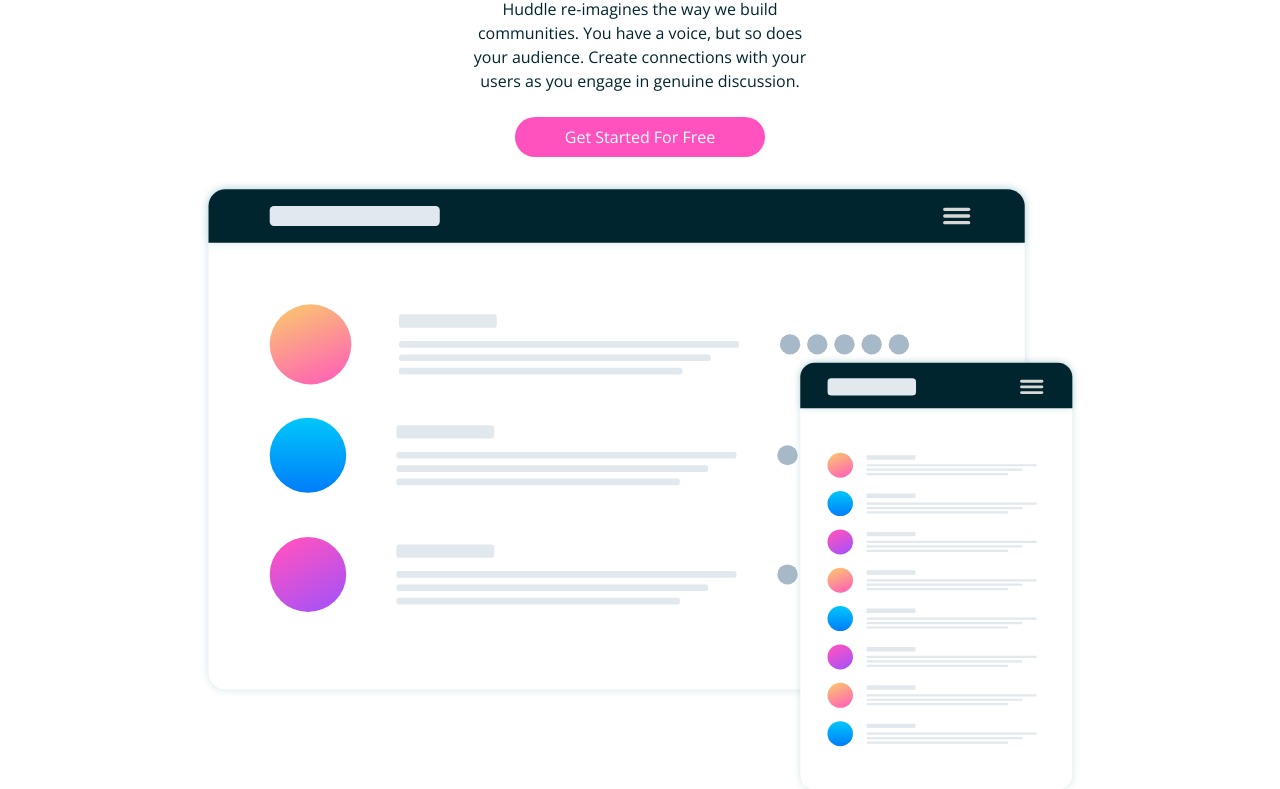
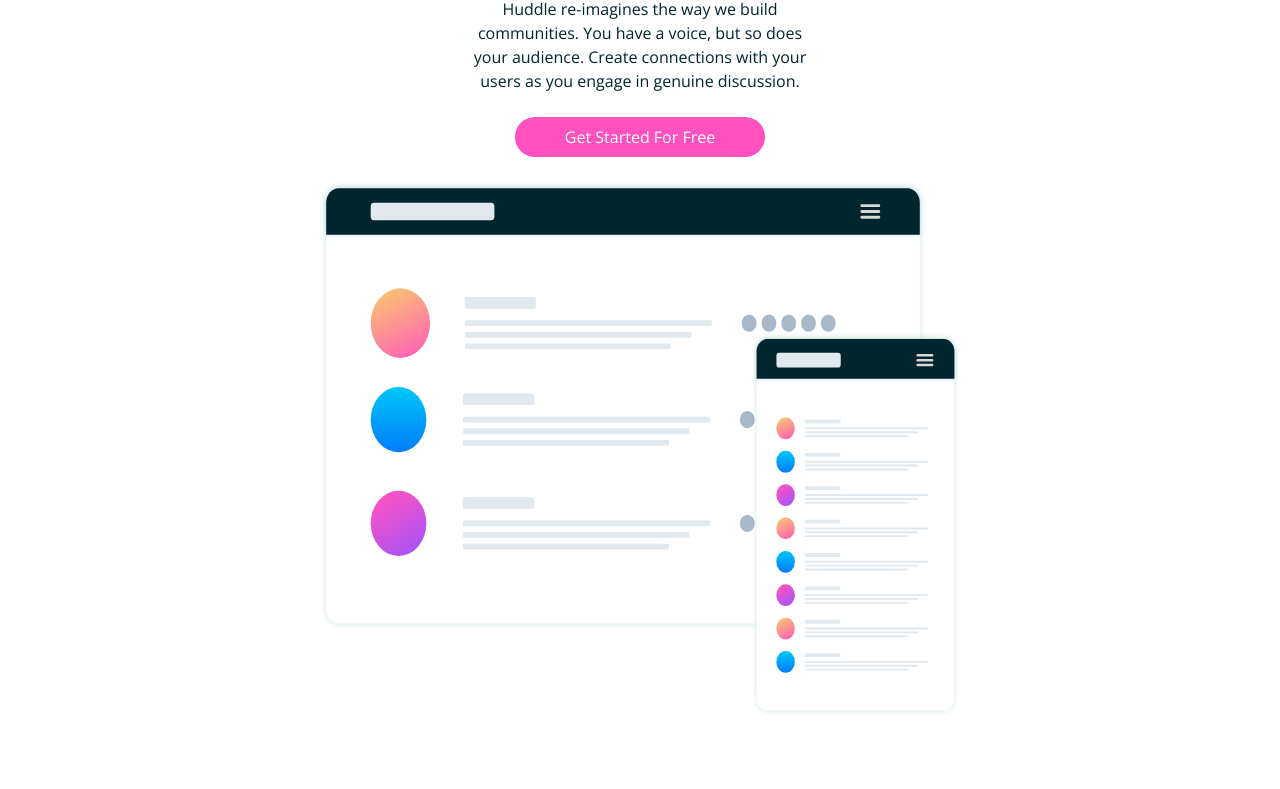
Before and after one commit to Emma0037/best-responsive-huddle-web, a plain HTML site: page index.html in a window 1280 px wide. Shown: the part 368-1157 px from the top of the page. Drawn offline with nearby package versions, Linux system fonts and the light colour scheme.

Commit message:
Update style.css

```diff
--- a/css/style.css
+++ b/css/style.css
@@ -64,8 +64,8 @@
 }
 header2 .set5 img{
     padding-top: 1.5em;
-    width: 55em;
-    height: 40em;
+    width: 40em;
+    height: 35em;
 }
 navbar{
     display: grid;
```
